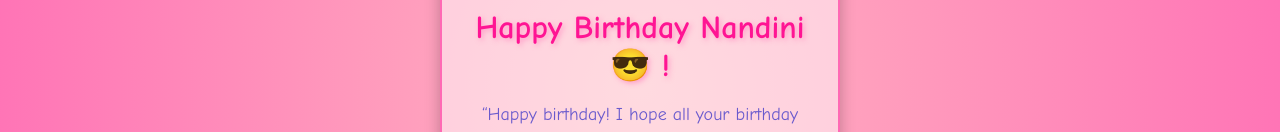
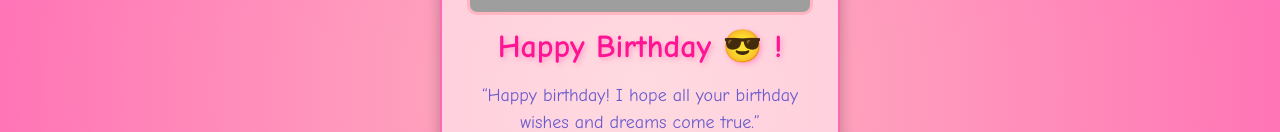
Before and after one commit to hellogirish07/Happy-birthday, a plain HTML site: page index.html in a window 1280 px wide. Shown: the part 313-445 px from the top of the page. Drawn offline with Linux system fonts and the light colour scheme; grey boxes are pictures that could not be loaded.

Commit message:
Update index.html

```diff
--- a/index.html
+++ b/index.html
@@ -13,7 +13,7 @@
         <img src="https://thumbs.dreamstime.com/b/colorful-happy-birthday-cupcakes-candles-spelling-148323072.jpg"
             alt="Birthday Balloons" class="animate">
         <div class="wish">
-            <h1 class="animate">Happy Birthday Nandini 😎 !</h1>
+            <h1 class="animate">Happy Birthday 😎 !</h1>
             <p class="animate">“Happy birthday! I hope all your birthday wishes and dreams come true.”</p>
             <p class="animate">“May the joy that you have spread in the past come back to you on this day. Wishing
                 you a very happy birthday!”</p>
```
